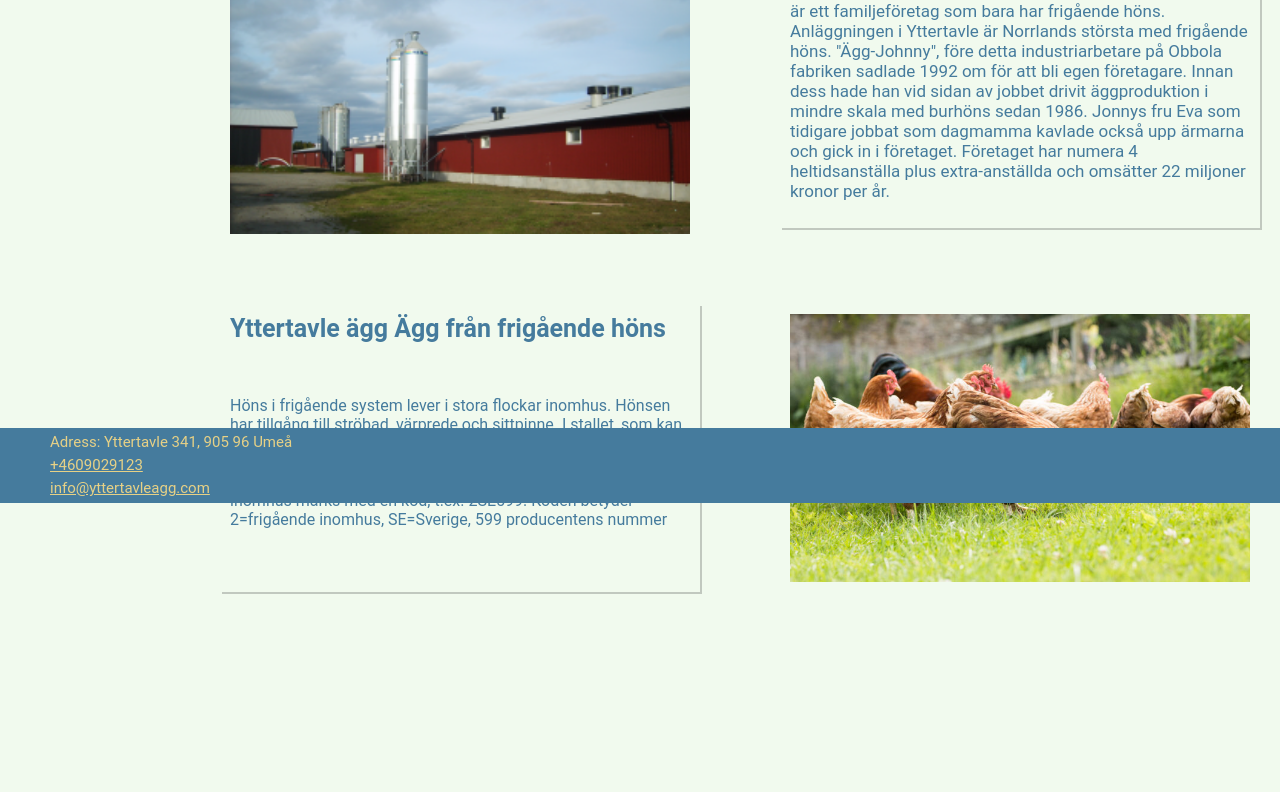
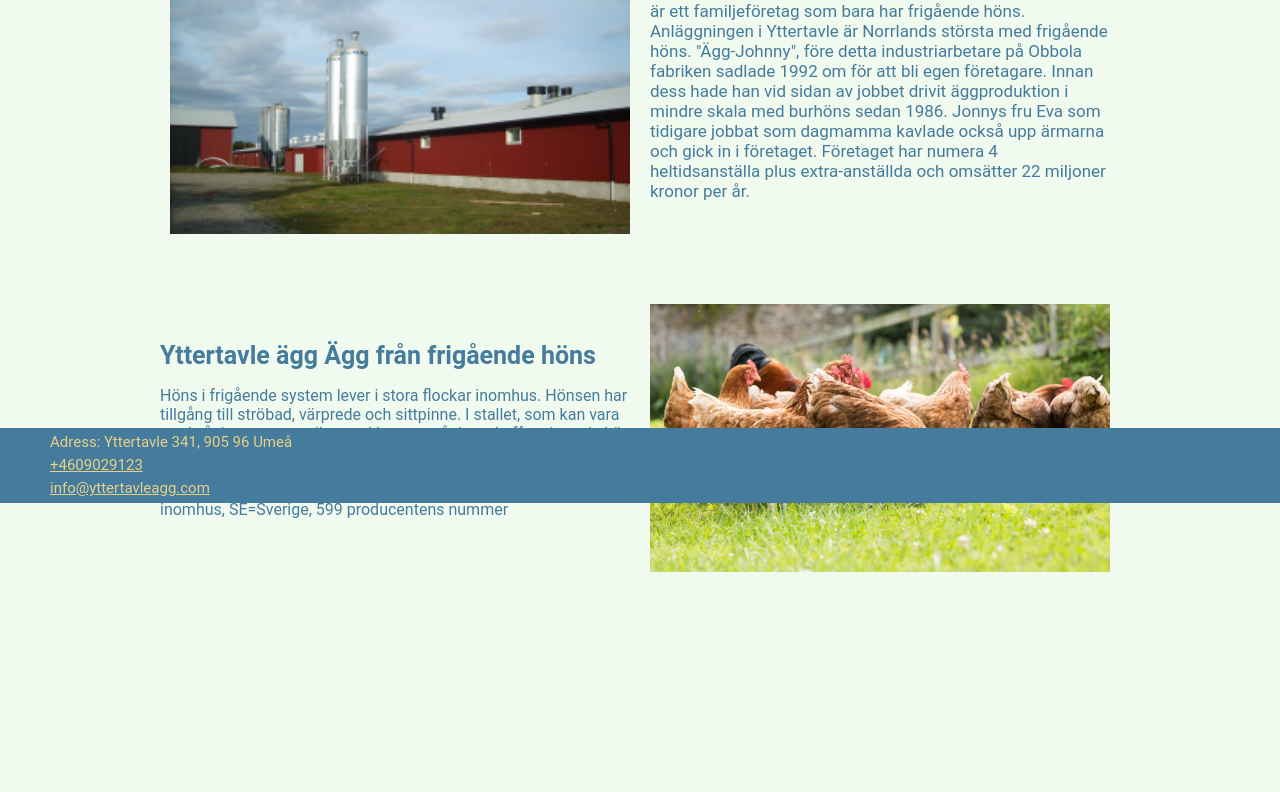
Before and after one commit to EddieBrownz/website-1, a plain HTML site: page index.html in a window 1280 px wide. Shown: the part 297-1089 px from the top of the page. Before the commit the page ends 1059 px from the top, so only its background shows below. Drawn offline with Linux system fonts and the light colour scheme.

Commit message:
Update general.css

```diff
--- a/styles/general.css
+++ b/styles/general.css
@@ -1,119 +1,117 @@
-p {
-    font-family: 'Bebas Neue', cursive;
+p{font-family: 'Bebas Neue', cursive;
 font-family: 'Roboto', sans-serif;
 }
 
-.body {
+.body{
         margin: 0;
-    background-color: rgba(241, 250, 238, 1);
+        background-color:rgba(241, 250, 238, 1) ;
        font-family: roboto;
        padding-top: 60PX;
         margin-top: 160px;
         margin-bottom: 160px;
         font-family: 'Roboto', sans-serif;
         z-index: 0;
+
+
 }
-
-.body-contact {
+.body-contact{
         margin: 0;
-    background-color: rgba(241, 250, 238, 1);
+        background-color:rgba(241, 250, 238, 1) ;
        font-family: roboto;
        padding-top: 60PX;
         margin-top: 160px;
 }
-
-.body-1 {
-    display: grid;
-    grid-template-columns: 480px 1fr;
+.body-container {
+	display: flex;
+        flex-direction: column;
         justify-content: center;
         align-items: center;
-    margin-left: 450px;
-    margin-right: 250px;
-    margin-bottom: 50PX;
 }
-
-.body-text {
+.body-1, .body-2 {
+        display: grid;
+        grid-template-columns:  1fr 1fr;
+        justify-content: center;
+        align-items: center;
+        margin: 0 5%;
+        margin-bottom: 50px;
+      }
+.body-text{
          display: grid;
         width: 480px;
         box-sizing: border-box;
         padding: 10px;
-    margin-bottom: 10px;
-    margin-left: 80PX;
+
         color: rgba(69, 123, 157, 1);
         justify-content: center;
-    box-shadow: 2px 2px rgba(0,0,0,0.2);
+
+
+
 }
-
-.body-pic {
-    display: flex;
+.body-pic{
+        display: flex ;
         flex-direction: column;
         width: 480px;
         box-sizing: border-box;
         padding: 10px;
-    margin-bottom: 10px;
+
+
+
 }
 
-.body-pargraph {
+.body-pargraph{
         font-family: 'Roboto', sans-serif;
+
         font-size: 17px;
 }
-
-.intro {
+.intro{
         font-family: 'Roboto', sans-serif;
         font-size: 30PX;
+
         margin-bottom: 0px;
         margin-top: 0px;
         font-weight: bold;
 }
 
-.body-2 {
-    display: grid;
-    ;
-    grid-template-columns: 480px 1fr;
-    justify-content: center;
-    margin-left: 450px;
-    margin-right: 250px;
-    margin-bottom: 50PX;
-}
-
-.body-text-2 {
+.body-text-2{
         display: grid;
         width: 480px;
         box-sizing: border-box;
-    padding: 10px;
-    margin-bottom: 10px;
+
+
         color: rgba(69, 123, 157, 1);
         justify-content: center;
-    box-shadow: 2px 2px rgba(0,0,0,0.2);
+
+
 }
-
-.body-pic-2 {
-    display: flex;
+.body-pic-2{
+        display: flex ;
         flex-direction: column;
         width: 480px;
         box-sizing: border-box;
         padding: 10px;
-    margin-left: 80PX;
-    margin-bottom: 10px;
+
+
+
+
 }
 
-.body-pargraph-2 {
+.body-pargraph-2{
         font-family: 'Roboto', sans-serif;
+
 }
-
-.video-div {
+.video-div{
         display: grid;
         justify-content: center;
+
 }
-
-.intro2 {
+.intro2{
         font-family: 'Roboto', sans-serif;
         font-size: 25PX;
+
         margin-bottom: 0px;
         margin-top: 0px;
         font-weight: bold;
 }
-
 h1 {
         text-align: center;
         color: #333333;
@@ -139,7 +137,7 @@ input[type="email"],
 textarea {
         width: 100%;
         padding: 10px;
-    border: 1px solid rgba(241, 250, 238, 1);
+        border: 1px solid rgba(241, 250, 238, 1) ;
         border-radius: 5px;
         font-size: 16px;
         margin-bottom: 20px;
@@ -148,7 +146,7 @@ textarea {
 
 input[type="submit"] {
         background-color: rgba(69, 123, 157, 1);
-    color: rgba(241, 250, 238, 1);
+        color:rgba(241, 250, 238, 1) ;
         padding: 10px 20px;
         border: none;
         border-radius: 5px;
@@ -160,3 +158,8 @@ input[type="submit"] {
 input[type="submit"]:hover {
         background-color: #555555;
 }
+@media screen and (max-width: 568px) {
+        .body-1, .body-2 {
+          grid-template-columns: 1fr;
+        }
+      }
```
Lines whose indentation alone changed are shown as unchanged.
